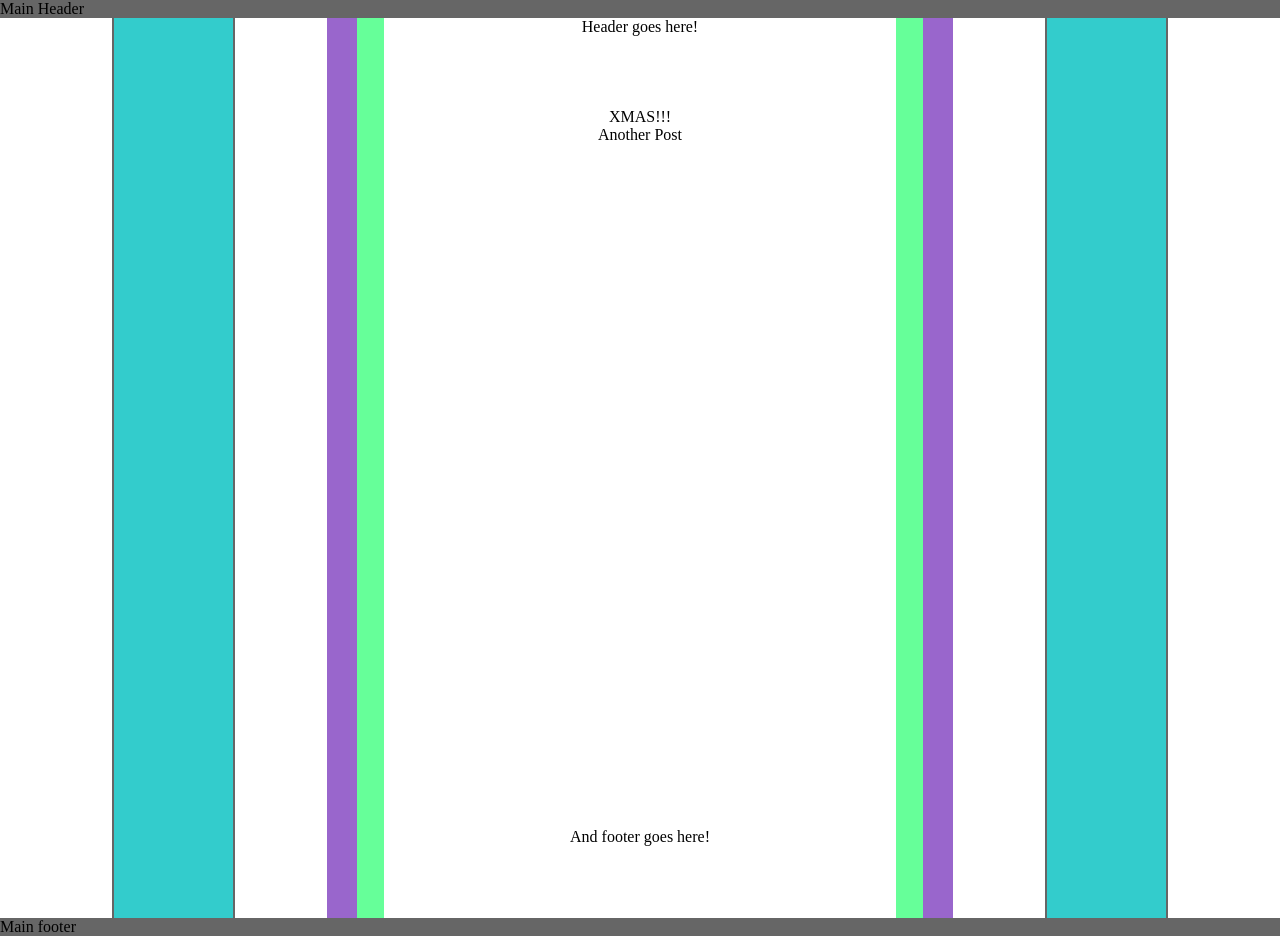
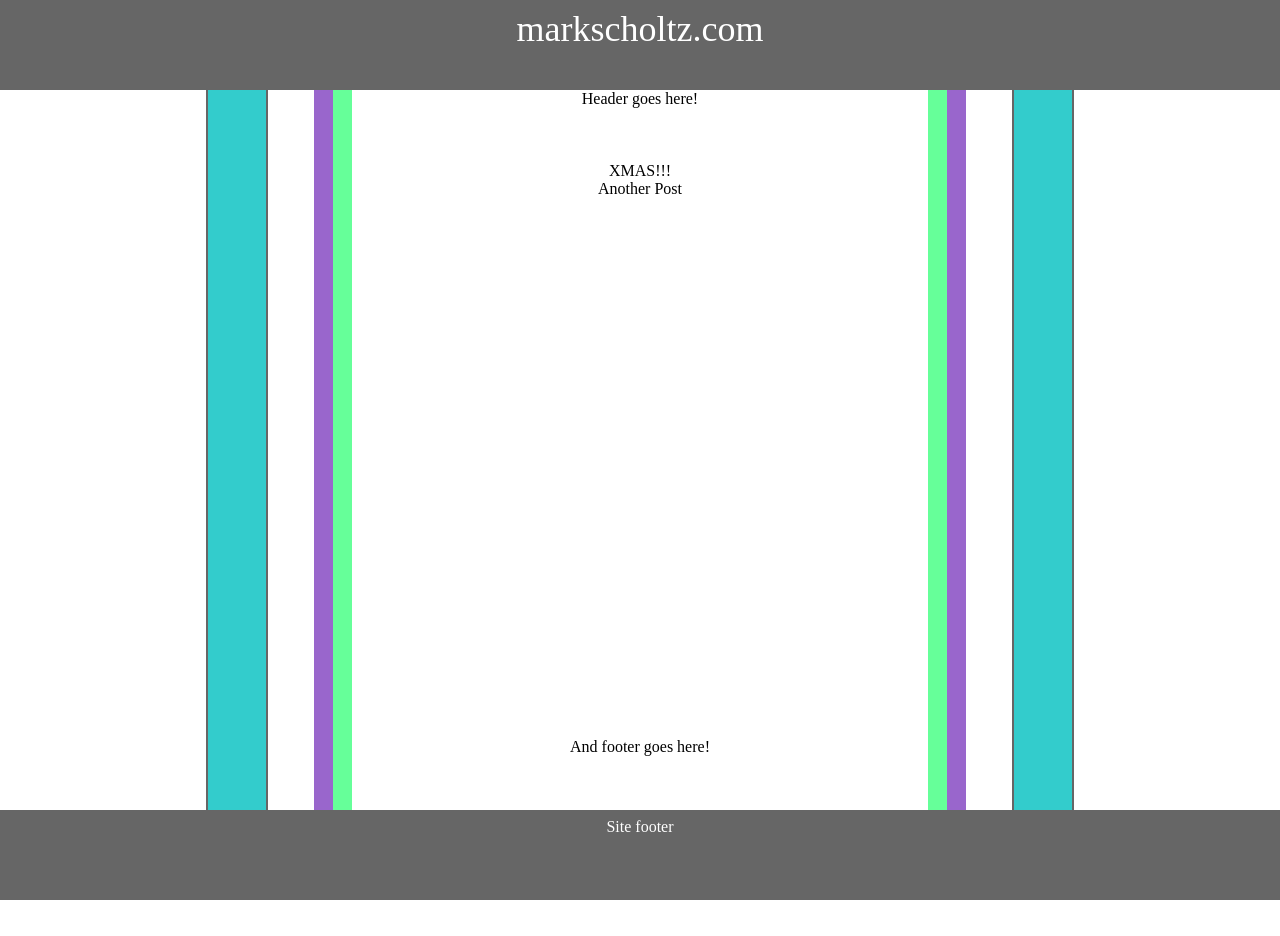
Before and after one commit to markscholtz/jekyll_blog, a Jekyll site: the page built from index.html, in a window 1280 px wide. Built offline with Jekyll 4.4.1, drawn with Linux system fonts in a browser that asks for light colours; after the commit the page ends 900 px from its top, so only the background shows below that.

Commit message:
Update default layout style.
Changed some ids to make there elements purpose clearer and updated the styling appied to the main layout.

```diff
--- a/_layouts/default.html
+++ b/_layouts/default.html
@@ -4,9 +4,10 @@
     <link rel="stylesheet" href="/css/default.css" type="text/css" media="screen" charset="utf-8">
   </head>
   <body>
-    <header class="main">
-      <h1>Main Header</h1>
+    <header id="site_header">
+      <h1>markscholtz.com</h1>
     </header>
+    <div id="main_site_content">
       <div class="left_border">
         <div class="green left_inner_border"></div>
         <div class="purple left_inner_border"></div>
@@ -36,8 +37,9 @@
           <div class="blue_inner"></div>
         </div>
       </div>
-    <footer class="main">
-      <p>Main footer</p>
+    </div>
+    <footer id="site_footer">
+      <p>Site footer</p>
     </footer>
   </body>
 </html>
--- a/css/default.css
+++ b/css/default.css
@@ -31,27 +31,47 @@ header, nav, section, aside, footer, article {
 }
 /* html5 styling */
 
-/* main */
 html, body {
   height: 100%;
 }
 
-header.main {
-  background-color: #666666
+header#site_header {
+  background-color: #666666;
+  height: 10%;
 }
 
-footer.main {
-  background-color: #666666
+header#site_header h1 {
+  color: white;
+  font-size: 36px;
+  padding-top: 8px;
+  text-align: center;
+}
+
+footer#site_footer {
+  height: 10%;
+  background-color: #666666;
+  text-align: center;
+}
+
+footer#site_footer p {
+  color: white;
+  padding-top: 8px;
+}
+
+div#main_site_content {
+  height: 80%;
+  max-width: 960px;
+  margin: 0 auto;
 }
 
 .left_border {
   float: left;
-  width: 30%;
+  width: 20%;
 }
 
 .right_border {
   float: left;
-  width: 30%;
+  width: 20%;
 }
 
 .left_inner_border {
@@ -97,10 +117,10 @@ footer.main {
 
 .primary_content {
   float: left;
-  width: 40%;
+  width: 60%;
+  max-width: 960px;
   height: 100%;
 }
-/* main */
 
 /* article */
 header.article_header {
```
Lines whose indentation alone changed are shown as unchanged.
